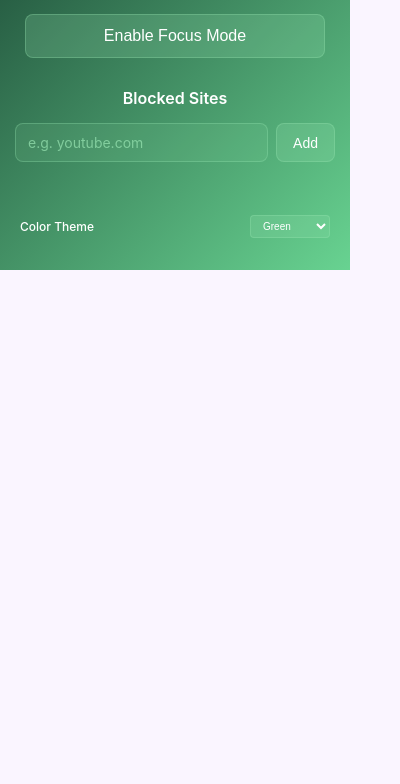
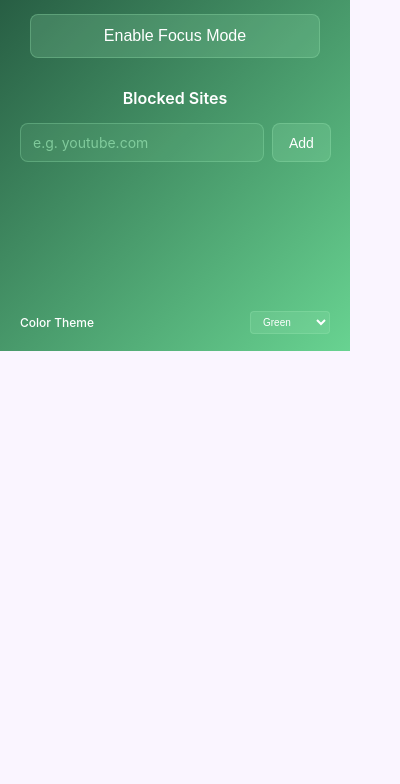
Before and after one commit to RobertoEsp/Focus-Lock, a browser extension: page popup/popup.html in a window 400 px wide. Shown: the part 60-844 px from the top of the page. Drawn offline with Linux system fonts and the light colour scheme.

Commit message:
Update: Change redirect URL and enhance popup layout with new CSS styles

```diff
--- a/background.js
+++ b/background.js
@@ -1,4 +1,4 @@
-const redirectUrl = "https://maaslalani.com/JustFocus/quote/";
+const redirectUrl = "https://robertoesparza.dev/focusflow/";
 
 let focusMode = false;
 let startTime = null;
--- a/popup/popup.css
+++ b/popup/popup.css
@@ -53,32 +53,38 @@ html {
 
 body {
   width: 350px;
-  min-height: 300px;
+  min-height: 100px;
   margin: 0;
   background-color: #faf5ff;
   border: none;
   overflow: visible;
 }
 
+.base-layout {
+  background: linear-gradient(135deg, var(--primary) 0%, var(--secondary) 100%);
+  color: white;
+  text-align: center;
+  min-height: 300px;
+  display: flex;
+  flex-direction: column;
+}
+
 /* Interface Container */
 .interface {
   display: none;
-  padding: 15px;
   min-height: 300px;
   height: auto;
   overflow: visible;
 }
 
 .interface.active {
-  display: block;
+  display: flex;
+  flex-direction: column;
 }
 
 /* Focus Mode Interface */
 #focus-interface {
-  background: linear-gradient(135deg, var(--primary) 0%, var(--secondary) 100%);
-  color: white;
-  text-align: center;
-  min-height: 300px;
+  min-height: 50px;
 }
 
 #focus-interface.active {
@@ -91,6 +97,7 @@ body {
   justify-content: center;
   align-items: center;
   margin-bottom: 20px;
+  padding-top: 15px;
 }
 
 .focus-header h2 {
@@ -115,13 +122,13 @@ body {
 }
 
 .timer-container {
-  margin: 0px 0;
+  margin: 0;
 }
 
 .timer {
   font-size: 48px;
   font-weight: 300;
-  margin-bottom: 10px;
+  margin: 10px 0 0 0;
   font-family: "SF Mono", Monaco, "Cascadia Code", "Roboto Mono", Consolas, "Courier New", monospace;
 }
 
@@ -163,17 +170,12 @@ body {
 
 /* Settings Interface */
 #settings-interface {
-  background: linear-gradient(135deg, var(--primary) 0%, var(--secondary) 100%);
-  color: white;
-  text-align: center;
   min-height: 300px;
-  overflow: visible;
 }
 
 #settings-interface.active {
   display: flex;
   flex-direction: column;
-  overflow: hidden;
 }
 
 .toggle-section {
@@ -205,7 +207,8 @@ body {
 
 .theme-section {
   margin-bottom: 10px;
-  padding: 5px;
+  padding: 5px 20px;
+  flex-shrink: 0;
 }
 
 .theme-row {
@@ -418,3 +421,10 @@ input[type="checkbox"] {
 #site-list::-webkit-scrollbar-thumb:hover {
   background: var(--accent-hover);
 }
+
+.content-section {
+  flex: 1;
+  padding: 0 20px;
+  display: flex;
+  flex-direction: column;
+}
--- a/popup/popup.html
+++ b/popup/popup.html
@@ -5,14 +5,20 @@
   <link rel="stylesheet" href="popup.css">
 </head>
 <body>
-  <!-- Focus Mode Interface -->
-  <div id="focus-interface" class="interface">
+  <!-- Base Layout -->
+  <div class="base-layout">
+    <!-- Header -->
     <div class="focus-header">
       <h2>FocusFlow</h2>
     </div>
+
+    <!-- Toggle Content Section -->
+    <div class="content-section">
+      <!-- Focus Mode Interface -->
+      <div id="focus-interface" class="interface">
         <div class="timer-container">
+          <div class="timer-label">Focus Time</div>
           <div class="timer" id="timer">00:00</div>
-      <div class="timer-label">Focus Time</div>
         </div>
         <div class="exit-container">
           <button id="exit-focus" class="exit-btn">Exit Focus</button>
@@ -21,14 +27,8 @@
 
       <!-- Settings Interface -->
       <div id="settings-interface" class="interface">
-    <div class="focus-header">
-      <h2>FocusFlow</h2>
-    </div>
-
-    <div class="timer-container">
         <div class="toggle-section">
           <button id="focus-toggle" class="focus-toggle-btn">Enable Focus Mode</button>
-      </div>
         </div>
 
         <div class="focus-stats">
@@ -41,7 +41,10 @@
             <div id="site-list"></div>
           </div>
         </div>
+      </div>
+    </div>
 
+    <!-- Color Theme Section -->
     <div class="theme-section">
       <div class="theme-row">
         <span class="theme-label">Color Theme</span>
--- a/popup/popup.js
+++ b/popup/popup.js
@@ -105,7 +105,7 @@ function renderSites() {
     };
 
     entry.appendChild(removeBtn);
-    siteList.appendChild(entry);
+    siteList.insertBefore(entry, siteList.firstChild);
   }
 }
 
```
Lines whose indentation alone changed are shown as unchanged.
